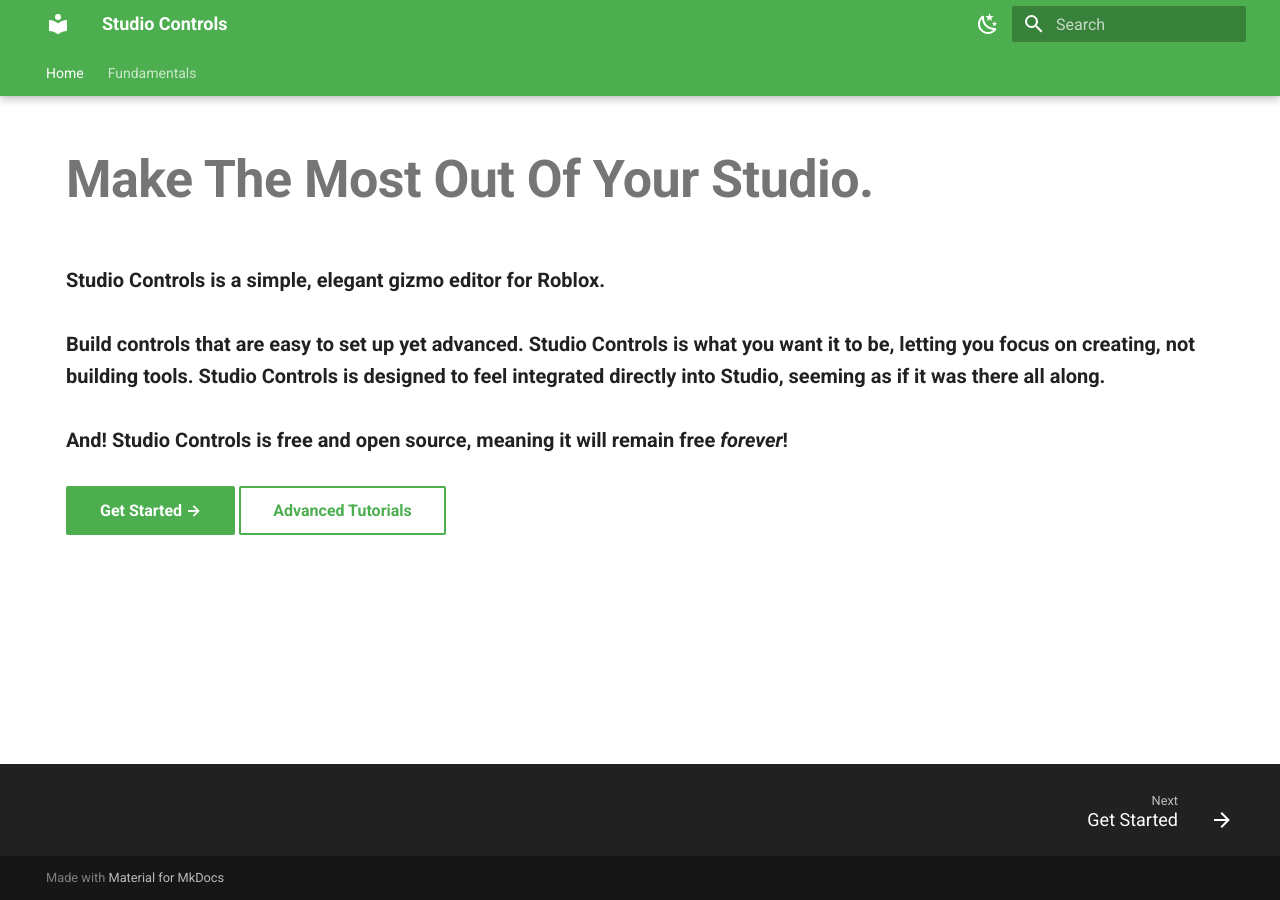
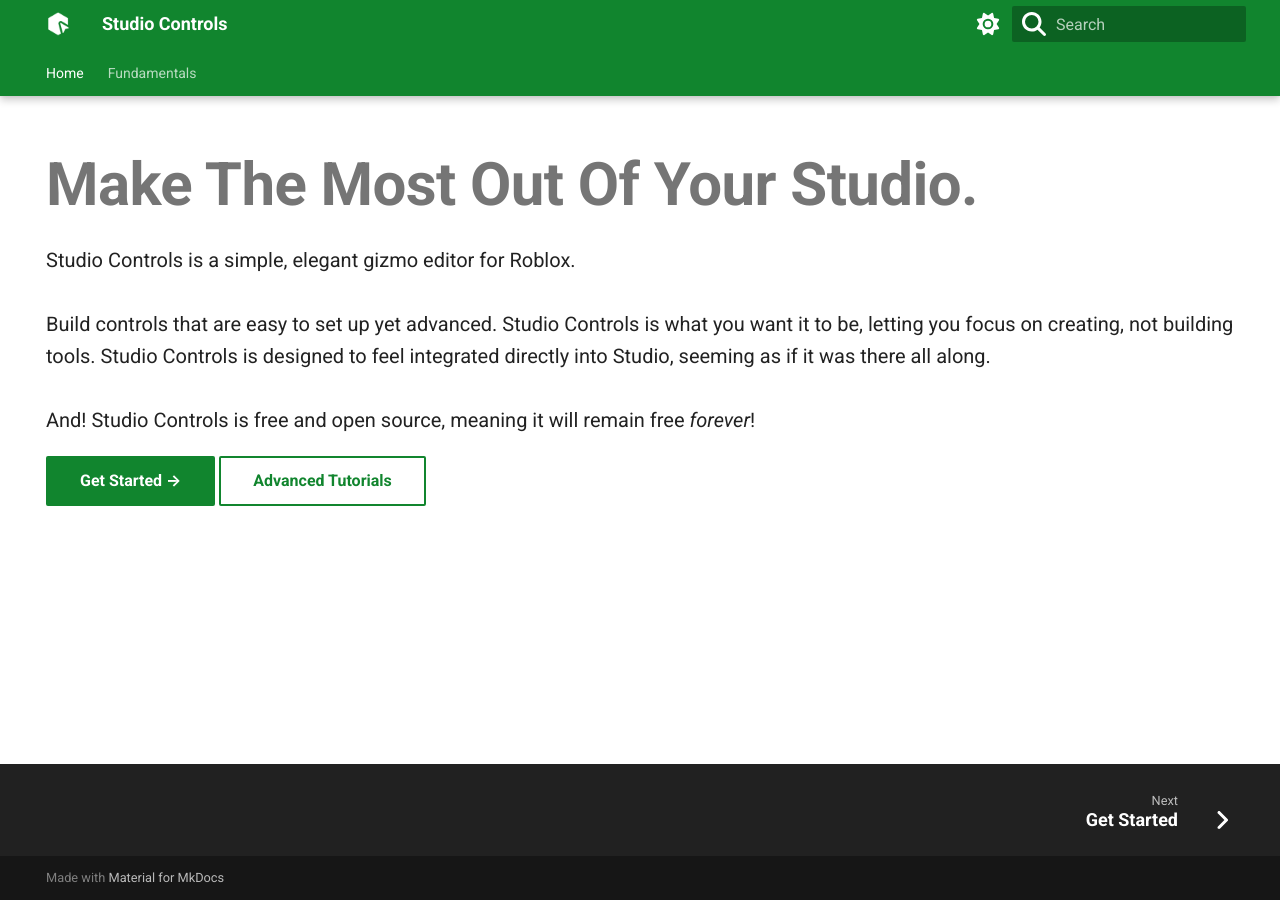
Before and after one commit to Judash399/Studio-Controls, an MkDocs documentation site: the page built from docs/index.md, in a window 1280 px wide. Built offline with MkDocs 1.6.1 and Material for MkDocs 9.7.7, drawn with Linux system fonts in a browser that asks for light colours.

Commit message:
Uodate website styling. Added new logo
Update the websites color palate. Added new logo. Added new thing to .gitignore.
Added assets folder with FullScaleLogo.png. Added some docs assets

```diff
--- /dev/null
+++ b/docs/docsAssets/colors.css
@@ -0,0 +1,13 @@
+[data-md-color-scheme="slate"] {
+  --md-primary-fg-color: #23ac45;
+  --md-primary-bg-color: #ffffff;
+
+  --md-accent-fg-color: #5785f0;
+}
+
+[data-md-color-scheme="default"] {
+  --md-primary-fg-color: #11852e;
+  --md-primary-bg-color: #ffffff;
+
+  --md-accent-fg-color: #336df7;
+}
--- a/docs/docsAssets/style.css
+++ b/docs/docsAssets/style.css
@@ -2,21 +2,25 @@
   font-weight: 900;
   text-transform: capitalize;
   text-align: left;
-  font-size: 2.6rem;
-  margin-bottom: 1rem;
+  font-size: 3rem;
+  margin-bottom: 0%;
 }
 .md-content .landing-paragraph {
-  text-align: left;
-  font-weight: 600;
   font-size: 1rem;
 }
 
-.landing-page-container {
-  display: flex;
-  flex-direction: column;
-  justify-content: center;
-  text-align: left;
-  padding: 0 1rem;
-  box-sizing: border-box;
-  gap: .5rem;
+.md-content h1 {
+  font-weight: 400;
 }
+
+.md-content h2 {
+  font-weight: 400;
+}
+
+.md-search__input {
+  font-weight: 400;
+}
+
+.md-ellipsis {
+  font-weight: bolder;
+}
--- a/mkdocs.yml
+++ b/mkdocs.yml
@@ -1,19 +1,25 @@
 site_name: Studio Controls
 theme:
   name: material
+  logo: docsAssets/DarkLogo.png
+  favicon: docsAssets/DarkLogo.png
+  icon:
+    previous: fontawesome/solid/angle-left
+    next: fontawesome/solid/angle-right
+    search: fontawesome/solid/search
   palette:
   - scheme: default   # Light mode
-    primary: green
-    accent: light green
+    primary: custom
+    accent: custom
     toggle:
-      icon: material/weather-night
-      name: Switch to dark mode
+      icon: fontawesome/solid/sun
+      name: Switch To dark mode
 
   - scheme: slate     # Dark mode
-    primary: green
-    accent: deep orange
+    primary: custom
+    accent: custom
     toggle:
-      icon: material/weather-sunny
+      icon: fontawesome/solid/moon
       name: Switch to light mode
 
   features:
@@ -39,6 +45,7 @@ markdown_extensions:
 
 extra_css:
   - docsAssets/style.css
+  - docsAssets/colors.css
 
 nav:
   - Home: index.md
```
Also changed, not shown: assets/FullScaleLogo.png (added), docs/docsAssets/DarkLogo.png (added), docs/docsAssets/LightLogo.png (added), 1 other file.
